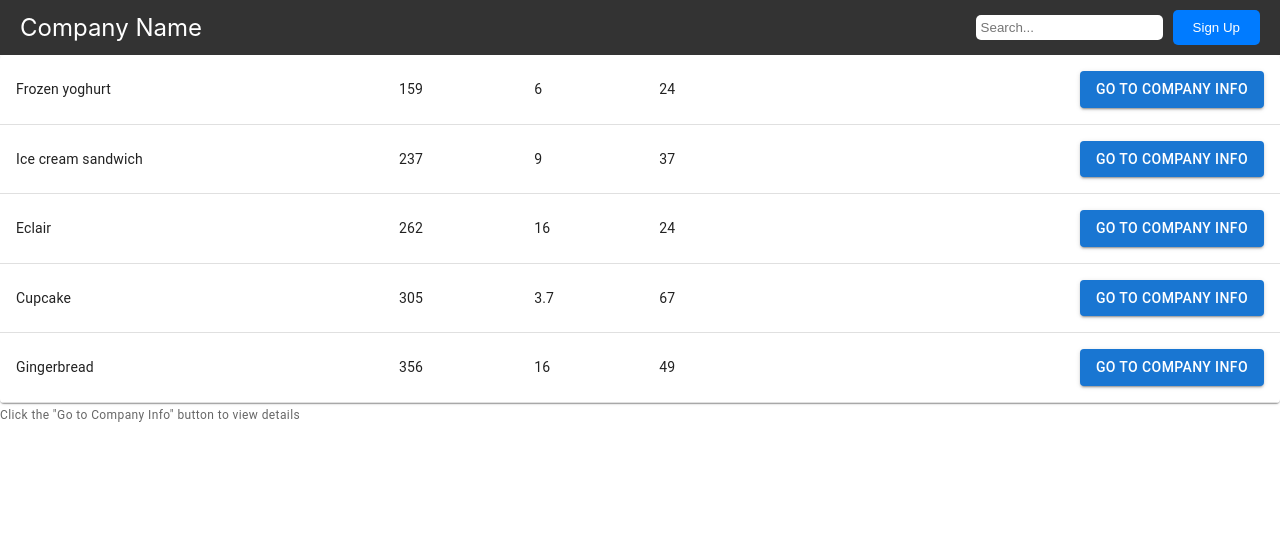
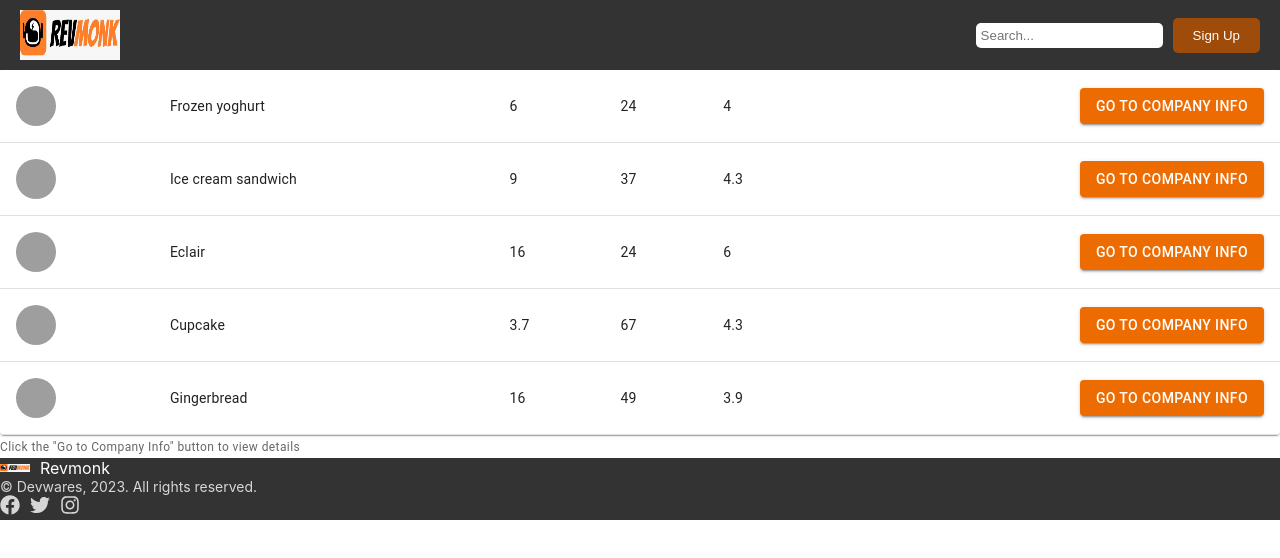
Before and after one commit to katariyakhushi/react-dashboard-ui, a React (Create React App) app: page / in a window 1280 px wide. Shown: the top 558 px of the page. Built offline with nearby package versions, Linux system fonts and the light colour scheme; grey boxes are pictures that could not be loaded.

Commit message:
logo update

```diff
--- a/package.json
+++ b/package.json
@@ -5,12 +5,17 @@
   "dependencies": {
     "@emotion/react": "^11.11.1",
     "@emotion/styled": "^11.11.0",
+    "@mui/icons-material": "^5.14.11",
     "@mui/material": "^5.14.11",
     "@testing-library/jest-dom": "^5.17.0",
     "@testing-library/react": "^13.4.0",
     "@testing-library/user-event": "^13.5.0",
+    "font-awesome": "^4.7.0",
+    "mdb-react-ui-kit": "^6.3.0",
     "react": "^18.2.0",
+    "react-bootstrap": "^2.9.0",
     "react-dom": "^18.2.0",
+    "react-icons": "^4.11.0",
     "react-router-dom": "^6.16.0",
     "react-scripts": "^2.1.3",
     "web-vitals": "^2.1.4"
--- a/src/App.js
+++ b/src/App.js
@@ -1,20 +1,19 @@
 import React from "react";
+
 import './App.css';
-
-import {
-  Routes,
-  Route,
-} from "react-router-dom";
+import { Routes, Route } from "react-router-dom";
 import MainPage from "./components/MainPage";
 import CompanyInfo from "./components/CompanyInfo";
-
+import TableData from "./components/TableData";
+import MyFooter from "./components/MyFooter";
 function App() {
   return (
-
-      <Routes>
-          <Route path="/" element={<MainPage />} />
-          <Route path="/company" element={<CompanyInfo />} />
-      </Routes>
+    <Routes>
+      <Route path="/" element={<MainPage />} />
+      <Route path="/company" element={<CompanyInfo />} />
+      <Route path="/" element={<TableData />} />
+      <Route path="/MyFooter" element={<MyFooter />} />
+    </Routes>
   );
 }
 
--- a/src/Topbar.css
+++ b/src/Topbar.css
@@ -30,7 +30,7 @@
 
 .sign-up-button button {
   padding: 10px 20px;
-  background-color: #007bff;
+  background-color: #9f4b0a;
   color: white;
   border: none;
   border-radius: 5px;
--- a/src/Topbar.js
+++ b/src/Topbar.js
@@ -1,12 +1,13 @@
-// Topbar.js
 import React from "react";
 import "./Topbar.css"; // Import your CSS file
+import logo from './image/logo.jpeg'; // Import the logo image
 
 const Topbar = () => {
   return (
     <div className="topbar">
       <div className="left-section">
-        <div className="company-name">Company Name</div>
+        <img src={logo} alt="Company Logo" className="logo" width={100} height={50}/>
+
       </div>
       <div className="right-section">
         <div className="search-bar">
--- a/src/components/CompanyInfo.js
+++ b/src/components/CompanyInfo.js
@@ -1,6 +1,6 @@
 import React from 'react';
 import Topbar from '../Topbar';
-import { useLocation } from 'react-router-dom';
+import { useLocation} from 'react-router-dom';
 import Typography from '@mui/material/Typography';
 import Paper from '@mui/material/Paper';
 import Table from '@mui/material/Table';
@@ -9,12 +9,16 @@ import TableCell from '@mui/material/TableCell';
 import TableContainer from '@mui/material/TableContainer';
 import TableHead from '@mui/material/TableHead';
 import TableRow from '@mui/material/TableRow';
+import { Link } from 'react-router-dom';
+import styles from './CompanyInfo.module.css';
 
-import styles from './CompanyInfo.module.css'; // Import your custom CSS module
 
 function CompanyInfo() {
   const { search } = useLocation();
   const params = new URLSearchParams(search);
+
+
+
 
   return (
     <div>
@@ -55,6 +59,10 @@ function CompanyInfo() {
             </TableBody>
           </Table>
         </TableContainer>
+        <Link to="/" >
+          <button style={{ backgroundColor: 'orange', color: 'white' }}>Go to TableData</button>
+        </Link>
+
       </Paper>
     </div>
   );
--- /dev/null
+++ b/src/components/Footer.css
@@ -0,0 +1,50 @@
+/* Footer.css */
+
+/* Style the footer background */
+.custom-footer {
+  background-color: #333;
+  color: #fff;
+}
+
+/* Style the logo */
+.custom-logo {
+  display: flex;
+  align-items: center;
+}
+
+.custom-logo img {
+  width: 30px;
+  margin-right: 10px;
+}
+
+/* Style the footer links */
+.custom-footer-links {
+  margin-bottom: 10px;
+}
+
+.custom-footer-links a {
+  color: #fff;
+  text-decoration: none;
+}
+
+.custom-footer-links a:hover {
+  text-decoration: underline;
+}
+
+/* Style the social media icons */
+.custom-social-icons a {
+  color: #fff;
+  font-size: 20px;
+  margin-right: 10px;
+  text-decoration: none;
+}
+
+.custom-social-icons a:hover {
+  color: #007bff; /* Change to your preferred hover color */
+}
+
+/* Style the copyright text */
+.custom-copyright {
+  font-size: 14px;
+  opacity: 0.8;
+}
--- a/src/components/MainPage.js
+++ b/src/components/MainPage.js
@@ -2,12 +2,13 @@
 import React from 'react';
 import Topbar from '../Topbar';
 import TableData from './TableData';
-
+import Footer from './MyFooter';
 function MainPage() {
   return (
     <div>
       <Topbar/>
       <TableData/>
+      <Footer/>
     </div>
   );
 }
--- /dev/null
+++ b/src/components/MyFooter.js
@@ -0,0 +1,33 @@
+import React from 'react';
+import './Footer.css'; // Import the CSS file
+import logo from '../image/logo.jpeg';
+import { FaFacebook, FaTwitter, FaInstagram } from 'react-icons/fa';
+
+const MyFooter = () => {
+  return (
+    <footer className="custom-footer shadow">
+      <div className="container py-4">
+        <div className="row text-center align-items-center">
+          <div className="col-md-4">
+            <div className="custom-logo d-flex align-items-center">
+              <img alt="logo" src={logo} width="30px" className="me-3" />
+              <span className="h4 font-weight-bold">Revmonk</span>
+            </div>
+          </div>
+          <div className="col-md-8">
+            <div className="mt-4 custom-copyright">
+              <span className="h4 font-weight-bold">&copy; Devwares, 2023. All rights reserved.</span>
+              <div className="d-flex justify-content-center mt-2 custom-social-icons">
+                <a href="#" className="text-white me-3"><FaFacebook /></a>
+                <a href="#" className="text-white me-3"><FaTwitter /></a>
+                <a href="#" className="text-white"><FaInstagram /></a>
+              </div>
+            </div>
+          </div>
+        </div>
+      </div>
+    </footer>
+  );
+};
+
+export default MyFooter;
--- a/src/components/TableData.js
+++ b/src/components/TableData.js
@@ -8,6 +8,7 @@ import TableCell from '@mui/material/TableCell';
 import TableRow from '@mui/material/TableRow';
 import Button from '@mui/material/Button';
 import Typography from '@mui/material/Typography';
+import Avatar from '@mui/material/Avatar';
 
 function TableData() {
   const navigate = useNavigate();
@@ -16,8 +17,8 @@ function TableData() {
     navigate(`/company?name=${name}&calories=${calories}&fat=${fat}&carbs=${carbs}&protein=${protein}`);
   };
 
-  function createData(name, calories, fat, carbs, protein, moreInfo) {
-    return { name, calories, fat, carbs, protein, moreInfo };
+  function createData(name, avatar,calories, fat, carbs, protein, moreInfo) {
+    return { name, calories,avatar, fat, carbs, protein, moreInfo };
   }
 
   const rows = [
@@ -32,9 +33,13 @@ function TableData() {
     <div className="table">
       <TableContainer component={Paper}>
         <Table>
+
           <TableBody>
             {rows.map((row) => (
               <TableRow key={row.name}>
+                <TableCell>
+      <Avatar alt={row.name} src={row.avatar} />
+    </TableCell>
                 <TableCell>{row.name}</TableCell>
                 <TableCell>{row.calories}</TableCell>
                 <TableCell>{row.fat}</TableCell>
@@ -42,7 +47,7 @@ function TableData() {
                 <TableCell align="right"> {/* Align the button to the right */}
                   <Button
                     variant="contained"
-                    color="primary"
+                    color="warning"
                     onClick={() => {
                       handleButtonClick({
                         name: row.name,
```
Also changed, not shown: src/image/logo.jpeg (added).
